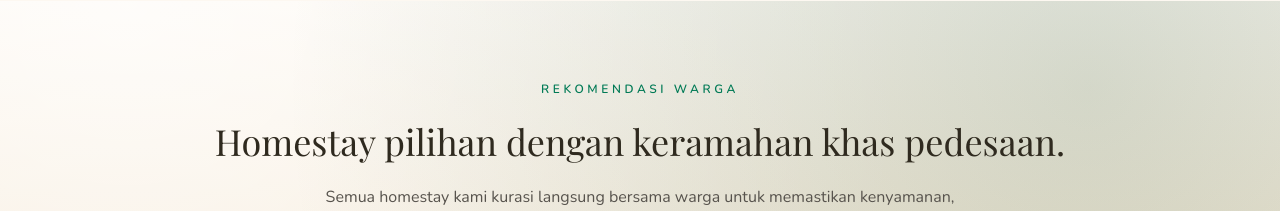
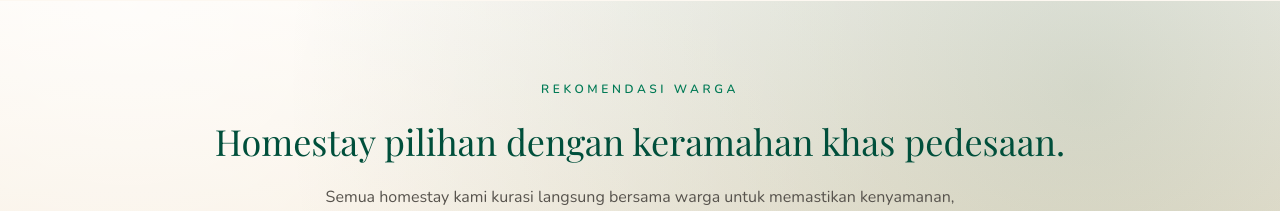
Before and after one commit to FarelGhozali/web-desa, a Next.js app: page / in a window 1280 px wide. Shown: the part 1520-1731 px from the top of the page. Built offline with nearby package versions, Linux system fonts and the light colour scheme.

Commit message:
Update styles for featured homestays and stories sections
Removed the 'stories' class from section elements and applied direct text color styling to the featured homestays heading. Also cleaned up unused CSS related to the 'stories' class in globals.css.

```diff
--- a/src/app/page.tsx
+++ b/src/app/page.tsx
@@ -161,14 +161,14 @@ export default function HomePage() {
       </section>
 
       {/* Featured Homestays */}
-      <section className="relative overflow-hidden py-20 stories">
+      <section className="relative overflow-hidden py-20">
         <div className="absolute inset-0 bg-gradient-to-b from-[#fdf8f1] via-[#f1e1c8] to-[#e0caa4]" aria-hidden />
         <div className="absolute inset-0 bg-[radial-gradient(circle_at_10%_0%,rgba(255,255,255,0.65),transparent_55%)]" aria-hidden />
         <div className="absolute inset-0 bg-[radial-gradient(circle_at_85%_10%,rgba(37,88,58,0.18),transparent_60%)]" aria-hidden />
         <Container className="relative">
           <div className="flex flex-col gap-6 text-center">
             <p className="text-xs font-semibold uppercase tracking-[0.3em] text-emerald-700">Rekomendasi warga</p>
-            <h2 className="text-3xl md:text-4xl">Homestay pilihan dengan keramahan khas pedesaan.</h2>
+            <h2 className="text-3xl md:text-4xl text-emerald-900">Homestay pilihan dengan keramahan khas pedesaan.</h2>
             <p className="mx-auto max-w-2xl text-stone-600">
               Semua homestay kami kurasi langsung bersama warga untuk memastikan kenyamanan, kebersihan, dan
               pengalaman autentik.
@@ -285,7 +285,7 @@ export default function HomePage() {
       </section>
 
   {/* Stories */}
-  <section className="relative overflow-hidden py-20 stories">
+  <section className="relative overflow-hidden py-20">
         <div className="absolute inset-0 bg-gradient-to-br from-amber-100 via-white to-emerald-50" aria-hidden />
         <Container className="relative">
           <div className="mx-auto max-w-2xl text-center">
```
Also changed, not shown: src/app/globals.css (+0 -8 lines).
